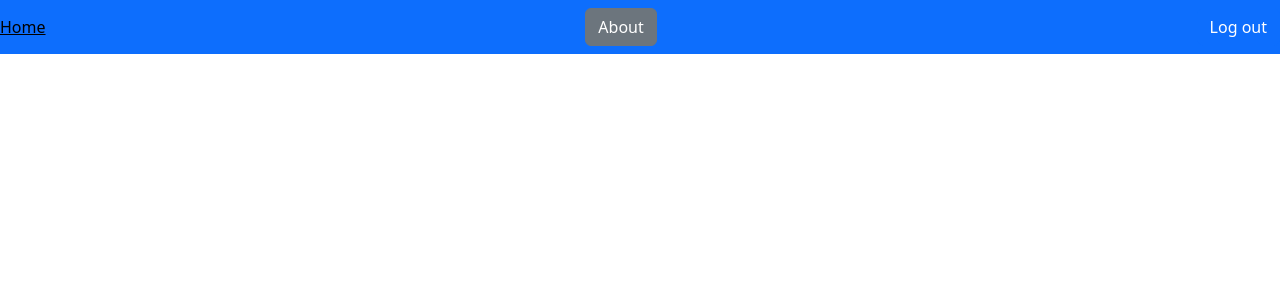
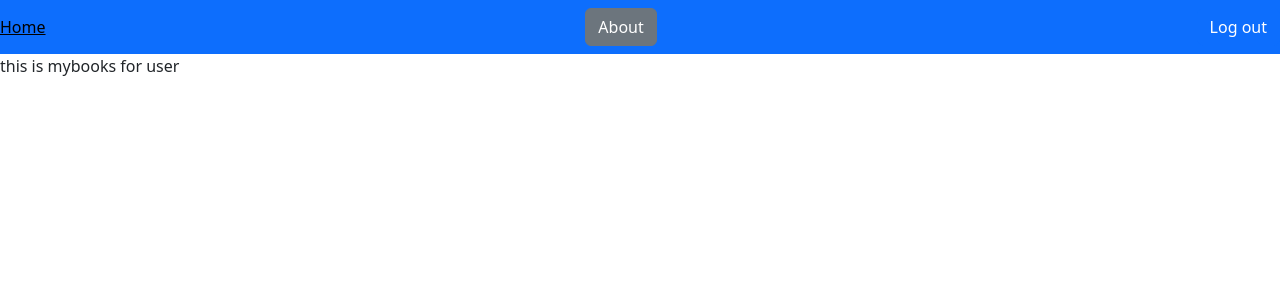
Before and after one commit to Janarthanan-Gnanamurthy/MAD-2, a Vue app in the folder Frontend/: page /mybooks in a window 1280 px wide. Before the commit this address had no page. Shown: the top 300 px of the page. Built offline with nearby package versions, Linux system fonts and the light colour scheme.

Commit message:
added Mybooks page for users

```diff
--- a/Frontend/src/router/index.js
+++ b/Frontend/src/router/index.js
@@ -29,6 +29,11 @@ const router = createRouter({
       path: '/register',
       name: 'register',
       component: () => import('../views/RegisterView.vue')
+    },
+    {
+      path: '/mybooks',
+      name: 'mybooks',
+      component: () => import('../views/MybooksView.vue')
     },
     {
       path: '/admin',
--- a/Frontend/src/views/HomeView.vue
+++ b/Frontend/src/views/HomeView.vue
@@ -1,6 +1,5 @@
 <template>
   <div class="container mt-5">
-    <h1 class="text-center mb-4">eBook Web App</h1>
 
     <div class="row">
       <!-- Section List -->
--- /dev/null
+++ b/Frontend/src/views/MybooksView.vue
@@ -0,0 +1,5 @@
+<template>
+    <main>
+        this is mybooks for user
+    </main>
+</template>
```
